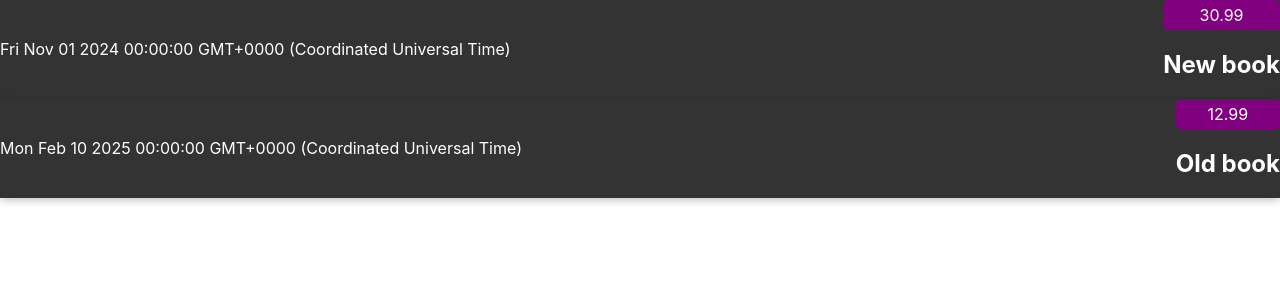
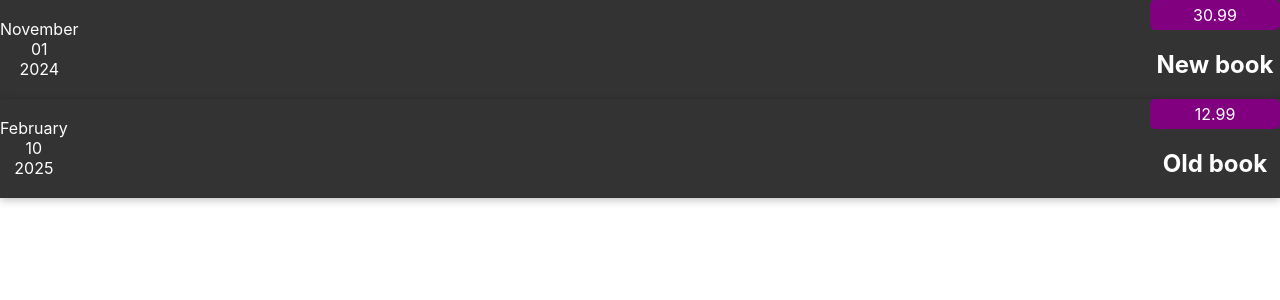
Before and after one commit to hinoobers/expenses-http, a React (Create React App) app: page / in a window 1280 px wide. Shown: the top 300 px of the page. Built offline with nearby package versions, Linux system fonts and the light colour scheme.

Commit message:
Add ExpenseDate and utilize it

```diff
--- /dev/null
+++ b/src/components/ExpenseDate.js
@@ -0,0 +1,18 @@
+const ExpenseDate = (props) => {
+    const date = props.date;
+
+    const day = date.toLocaleString('en-US', {day: '2-digit'})
+    const month = date.toLocaleString('en-US', {month: 'long'})
+    const year = date.getFullYear()
+
+
+    return (
+        <div>
+            <div>{month}</div>
+            <div>{day}</div>
+            <div>{year}</div>
+        </div>
+    )
+}
+
+export default ExpenseDate
--- a/src/components/ExpenseItem.css
+++ b/src/components/ExpenseItem.css
@@ -17,4 +17,6 @@
     padding: 5px;
     border-radius: 5px;
     color: white;
+    min-width: 120px;
+    max-width: 120px;
 }
--- a/src/components/ExpenseItem.js
+++ b/src/components/ExpenseItem.js
@@ -1,13 +1,16 @@
+import ExpenseDate from './ExpenseDate';
 import './ExpenseItem.css'
 
 const ExpenseItem = (props) => {
-    console.log(props);
     const {
-        date, title, price
+        date,
+        title,
+        price
     } = props.data;
+
     return (
         <div className='expense-item'>
-            <div>{date.toString()}</div>
+            <ExpenseDate date={date} />
             <div className='expense-item__description'>
                 <h2>{title}</h2>
                 <div className='expense-item__price'>{price}</div>
```
